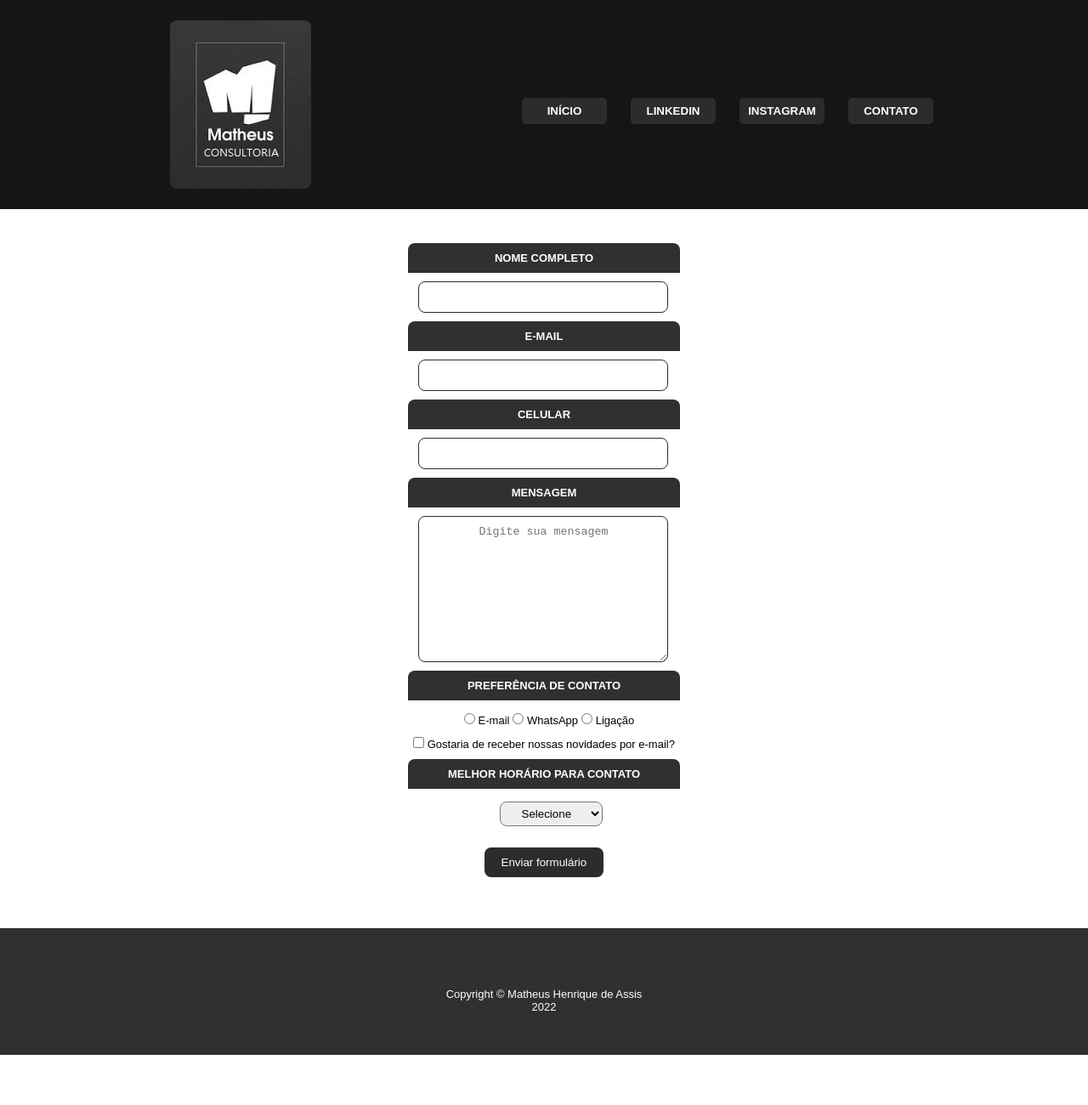
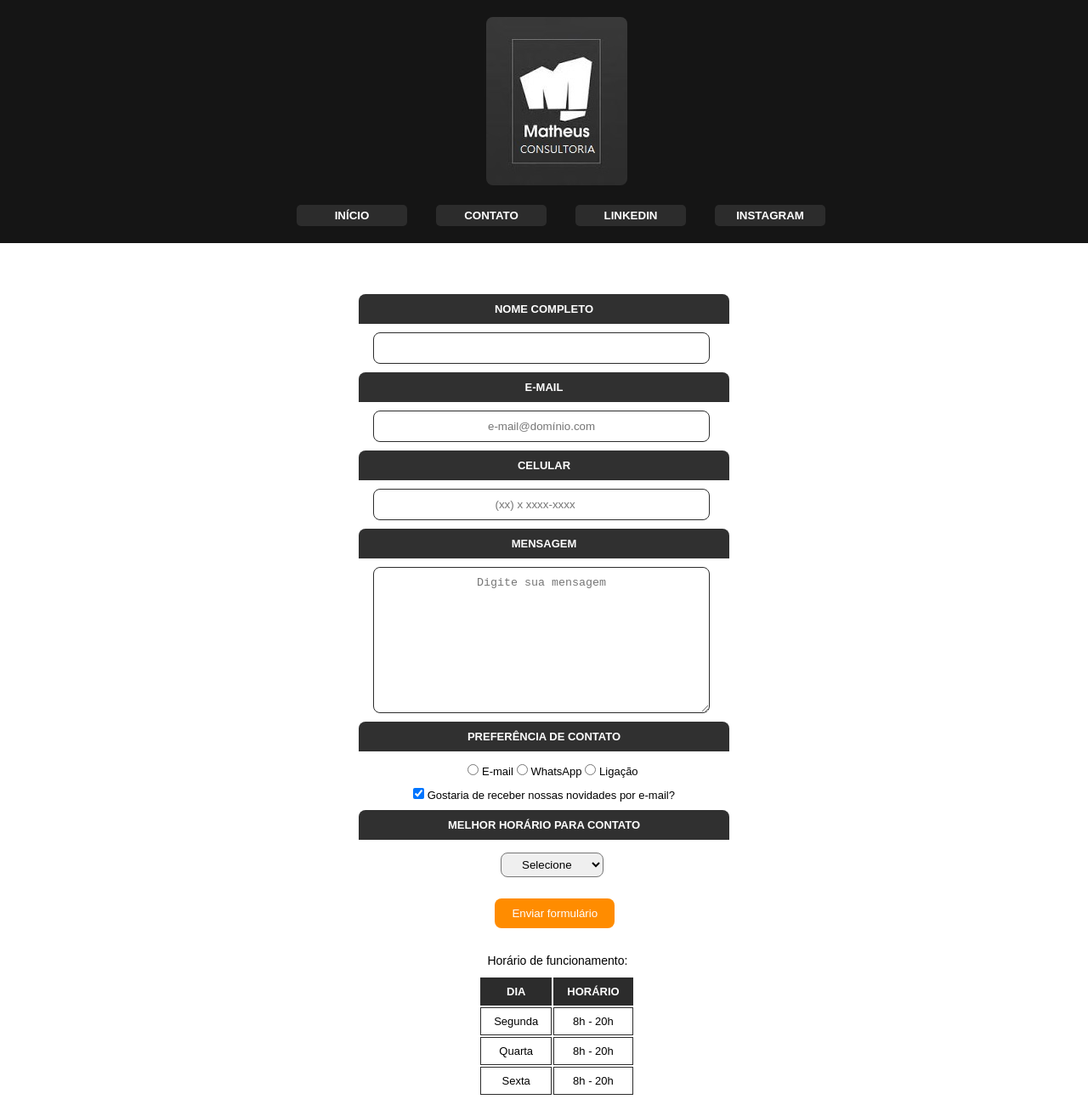
Before and after one commit to devmatheusassis/matheus-consultoria, a plain HTML site: page contato.html in a window 1280 px wide. Shown: the top 1300 px of the page at 85% size. Before the commit the page ends 1241 px from the top, so only its background shows below. Drawn offline with Linux system fonts and the light colour scheme.

Commit message:
Commit com alteração responsiva

```diff
--- a/contato.css
+++ b/contato.css
@@ -3,65 +3,64 @@
 *{
     margin: 0px;
 }
-
-/* Cabeçalho da página */
-
-header {
-    background-color: #151515;
-    padding: 20px 0;
+:root{
+    --cor-principal: #151515;
+    --cor-botao: #2c2c2c;
 }
-
-.caixa{                                 /* Tamanho da página */
-   position: relative;
-    width: 940px;
+.caixa-header h1{
+    background: var(--cor-principal);
+    padding: 15px 0;
+    padding-bottom: 50px;
+}
+.caixa-header img{
+    position: relative;
+    transform: translate(-50%, -50%);
+    top: 104px;
+    left: 51.2%;
+    border-radius: 8px;
     margin: 0 auto;
 }
-.logo{                                   /* Logo */
+.navegacao{
+    background: var(--cor-principal);
     position: relative;
-    top: 4px;
-    left: 30px;
+    text-align: center;
+    top: -40px;
+    padding-bottom: 10px;
 }
-.logo img{                               /* Imagem da Logo */
-    border-radius: 8px;
+.navegacao li{
+    display: inline-block;
+    padding: 0 15px;
 }
-.navegacao{                              /* Elementos da navegação */
-    position: absolute;
-    top: 95px;
-    right: 0;
+.navegacao button{
+    position: relative;
+    text-align: center;
+    color: white;
+    padding: 5px 20px;
+    margin: 10px auto;
+    width: 130px;
+    background: var(--cor-botao);
+    border: transparent;
+    border-radius: 5px;
+    text-transform: uppercase;
+    font-weight: bold;
+    outline: none;
+    cursor: pointer;
 }
-.navegacao li{                          /* Itens da navegação */
-    display: inline;
-    padding: 10px 2px;
-    margin: 0 10px;
+.navegacao button:hover{
+    background: #414141;
 }
-.navegacao button{                       /* Botões da navegação */
-    background-color: #2c2c2c;
-    padding: 8px;
-    width: 100px;
-    border: none;
-    border-radius: 5px;
-    outline: none;
-}
-.navegacao a{                           /* Ancoragem dos botões da Navegação */
-    text-transform: uppercase;
-    color: white;
-    text-decoration: none;
-    font-weight: bold;
-    font-family: Arial, Helvetica, sans-serif;
-}
-.navegacao a:hover {                    /* Reação dos botões da Navegação */
-    color: #747474;
+.navegacao button:active{
+    background: #ff8c00;
 }
 
 /* Conteúdo da página */
 
 main{                                    /* Divisão principal da Página*/
-    width: 940px;
     margin: 0 auto;
 }
 
 form{                                    /* Formulário */
-    margin: 40px auto;
+    margin: 20px auto;
 }
 .campos label, .radios p, .horario p{    /* Campos Labels da página */
     color: #ffffff;
@@ -80,6 +79,9 @@ form{                                    /* Formulário */
 .campos label:active{                     /* Reação cursos do mouse nos Labels */
     color: #747474;
 }
+.campos input:focus{
+    border-color: #ff8c00;
+}
 .campos input, .campos textarea{           /* Campos Input e Textarea */
     position: relative;
     text-align: center;
@@ -91,13 +93,16 @@ form{                                    /* Formulário */
     border: 1px solid #2c2c2c;
     outline: none;
 }
+.campos textarea:focus{
+    border-color: #ff8c00;
+}
 .radios label {                            /* Label do Radio */
     position: relative;
     font-family: Arial, Helvetica, sans-serif;
     font-size: 13px;
     padding: 5px 0;
     text-align: center;
-    left: 40%;
+    left: 43%;
 }
 .radios input {                             /* Input do Radio */
     text-align: center;
@@ -113,46 +118,75 @@ form{                                    /* Formulário */
     margin: 10px auto;
 }
 .horario select{                            /* Lista de opções de horário de contato */
-    position: relative;
     display: inline-block;
     text-align: center;
-    left: 44.5%;
     margin-top: 5px;
+    margin-left: 46%;
     padding: 5px 20px;
     border-radius: 8px;
+    outline: none;
+}
+.horario select:focus{
+    border-color: #ff8c00;
 }
 .botao input{                               /* Botão Enviar formulário */
     color: #ffffff;
-    position: relative;
     padding: 10px 20px;
     margin-top: 25px;
-    left: 42.5%;
-    background: #2c2c2c;
+    background: #FF8C00;
     border: none;
     border-radius: 8px;
     outline: none;
     cursor: pointer;
+    margin-left: 45.5%;
 }
 .botao input:active{                        /* Reação do cursor no botão */
-    color: #747474;
+    background: var(--cor-botao);
+}
+
+.horario-funcionamento{
+    margin-left: 44.8%;
+}
+.horario-funcionamento p{
+    font-family: Arial, Helvetica, sans-serif;
+    font-size: 14px;
+    margin-top: 30px;
+    margin-bottom: 10px;
+}
+
+table{
+    margin-left: 44%;
+    border-radius: 5px;
+    text-align: center;
+    font-family: Arial, Helvetica, sans-serif;
+}
+thead{
+    background-color: #2c2c2c;
+    color: white;
+    text-transform: uppercase;
+    font-family: Arial, Helvetica, sans-serif;
+    font-size: 13px;
+}
+th, td{
+    border: 1px var(--cor-botao) solid;
+    padding: 8px 15px;
+    font-size: 13px;
 }
 
 /* Rodapé da página */
 
-footer {                                     /* Rodapé da página */
-    position: relative;
+footer{
+    background: var(--cor-principal);
+    height: 100px;
+    margin-top: 35px;
+}
+footer p{
     text-align: center;
-    background: #303030;
-    height: 149px;
-    top: 20px;
+    color: white;
+    font-family: Arial, Helvetica, sans-serif;
+    font-size: 13px;
+    padding-top: 35px;
 }
-footer p{                                    /* Copyright */
-    position: relative;
-    color: white;
-    font-size: 13px;
-    font-family: Arial, Helvetica, sans-serif;
-    top: 70px;
+footer p:hover{
+    color: #cccccc;
 }
-footer p:hover{                              /* Reação no Copyright */
-    color: #747474;
-}
--- a/contato.html
+++ b/contato.html
@@ -9,15 +9,15 @@
 </head>
 <body>
     <header>
-        <div class="caixa">
+        <div class="caixa-header">
              <h1 class="logo"><img src="./logo.jpg" alt="Logo"></h1>
                 <nav class="navegacao">
                  <ul>
-                    <li><button><a href="index.html">Início</a></button></li>
-                    <li><button><a href="https://br.linkedin.com/in/matheusdeassis" target="_blank">LinkedIn</a></button></li>
-                    <li><button><a href="https://www.instagram.com/matheush.assis/" target="_blank">Instagram</a></button></li>
-                    <li><button><a href="contato.html">Contato</a></button></li>
-                 </ul>
+                    <li class="nav-principal"><a href="index.html"><button>Início</button></a></li>
+                    <li class="nav-principal"><a href="contato.html"><button>Contato</button></a></li>
+                    <li class="nav-social"><a href="https://br.linkedin.com/in/matheusdeassis" target="_blank"><button>LinkedIn</button></a></li>
+                    <li class="nav-social"><a href="https://www.instagram.com/matheush.assis/" target="_blank"><button>Instagram</button></a></li>
+                    </ul>
                 </nav>
         </div>
     </header>
@@ -27,11 +27,11 @@
                 <label for="nome">Nome completo</label>
                     <input type="text" id="nome" required>
                 <label for="email">E-mail</label>
-                    <input type="text" id="email" required>
+                    <input type="email" id="email" placeholder="e-mail@domínio.com" required>
                 <label for="celular">Celular</label>
-                    <input type="text" id="celular" required>
+                    <input type="number" id="celular" placeholder="(xx) x xxxx-xxxx" required>
                 <label for="mensagem">Mensagem</label>
-                    <textarea name="mensagem" id="mensagem" cols="40" rows="10" placeholder="Digite sua mensagem" required></textarea>
+                    <textarea name="mensagem" id="mensagem" cols="40" rows="10" placeholder="Digite sua mensagem" maxlength="500" required></textarea>
             </div>
             <div class="radios">
                 <p>Preferência de contato</p>
@@ -40,21 +40,46 @@
                 <label for="radio-ligacao"><input type="radio" name="contato" value="ligacao" id="radio-ligacao"> Ligação</label>
             </div>
             <div class="checkbox">
-                <label for="checkbox"><input type="checkbox" id="checkbox"> Gostaria de receber nossas novidades por e-mail?</label>
+                <label for="checkbox"><input type="checkbox" id="checkbox" checked> Gostaria de receber nossas novidades por e-mail?</label>
             </div>
             <div class="horario">
                 <p>Melhor horário para contato</p>
                 <select name="horario" id="turno" required>
-                    <option value="">Selecione</option>
-                    <option value="">Manhã</option>
-                    <option value="">Tarde</option>
-                    <option value="">Noite</option>
+                    <option disabled selected value="">Selecione</option>
+                    <option value="manha">Manhã</option>
+                    <option value="tarde">Tarde</option>
+                    <option value="noite">Noite</option>
                 </select>
             </div>
             <div class="botao">
             <input type="submit" value="Enviar formulário">
             </div>
         </form>
+        <div class="horario-funcionamento">
+            <p>Horário de funcionamento:</p>
+        </div>
+        <table>
+            <thead>
+                <tr>
+                    <th>Dia</th>
+                    <th>Horário</th>
+                </tr>
+            </thead>
+            <tbody>
+            <tr>
+                <td>Segunda</td>
+                <td>8h - 20h</td>
+            <tr>
+                <td>Quarta</td>
+                <td>8h - 20h</td>
+            </tr>
+            <tr>
+                <td>Sexta</td>
+                <td>8h - 20h</td>
+            </tr>
+            </tbody>
+        </table>
+
     </main>
     <footer>
         <p>Copyright &copy; Matheus Henrique de Assis <br> 2022</p>
--- a/servico.css
+++ b/servico.css
@@ -3,61 +3,60 @@
 *{
     margin: 0px;
 }
-
-/* Cabeçalho da página */
-
-header {
-    background-color: #151515;
-    padding: 20px 0;
+:root{
+    --cor-principal: #151515;
+    --cor-botao: #2c2c2c;
 }
-
-.caixa{                                 /* Tamanho da página */
-   position: relative;
-    width: 940px;
+.caixa-header h1{
+    background: var(--cor-principal);
+    padding: 15px 0;
+    padding-bottom: 50px;
+}
+.caixa-header img{
+    position: relative;
+    transform: translate(-50%, -50%);
+    top: 104px;
+    left: 51.2%;
+    border-radius: 8px;
     margin: 0 auto;
 }
-.logo{                                   /* Logo */
+.navegacao{
+    background: var(--cor-principal);
     position: relative;
-    top: 4px;
-    left: 30px;
+    text-align: center;
+    top: -40px;
+    padding-bottom: 10px;
 }
-.logo img{                               /* Imagem da Logo */
-    border-radius: 8px;
+.navegacao li{
+    display: inline-block;
+    padding: 0 15px;
 }
-.navegacao{                              /* Elementos da navegação */
-    position: absolute;
-    top: 95px;
-    right: 0;
+.navegacao button{
+    position: relative;
+    text-align: center;
+    color: white;
+    padding: 5px 20px;
+    margin: 10px auto;
+    width: 130px;
+    background: var(--cor-botao);
+    border: transparent;
+    border-radius: 5px;
+    text-transform: uppercase;
+    font-weight: bold;
+    outline: none;
+    cursor: pointer;
 }
-.navegacao li{                          /* Itens da navegação */
-    display: inline;
-    padding: 10px 2px;
-    margin: 0 10px;
+.navegacao button:hover{
+    background: #414141;
 }
-.navegacao button{                       /* Botões da navegação */
-    background-color: #2c2c2c;
-    padding: 8px;
-    width: 100px;
-    border: none;
-    border-radius: 5px;
-    outline: none;
+.navegacao button:active{
+    background: #ff8c00;
 }
-.navegacao a{                           /* Ancoragem dos botões da Navegação */
-    text-transform: uppercase;
-    color: white;
-    text-decoration: none;
-    font-weight: bold;
-    font-family: Arial, Helvetica, sans-serif;
-}
-.navegacao a:hover {                    /* Reação dos botões da Navegação */
-    color: #747474;
-}
-
 /* Conteúdo da página */
 
 .servico{                               /* Elemento principal do serviço */
     position: relative;
-    width: 900px;
+    width: 60%;
     margin: 30px auto;
     text-align: center;
     left: 10px;
@@ -92,25 +91,26 @@ header {
     font-size: 50px;
 }
 .preco :hover{                          /* Reação de cursor no preço */
-    color: #747474;
+    color: #ff8c00;
+    transition: 0.5s;
+    cursor: default;
+    transform: scale(1.1);
 }
 
 /* Rodapé da página */
 
-footer {                                     /* Rodapé da página */
-    position: relative;
+footer{
+    background: var(--cor-principal);
+    height: 100px;
+    margin-top: 35px;
+}
+footer p{
     text-align: center;
-    background: #303030;
-    height: 149px;
-    top: 20px;
+    color: white;
+    font-family: Arial, Helvetica, sans-serif;
+    font-size: 13px;
+    padding-top: 35px;
 }
-footer p{                                    /* Copyright */
-    position: relative;
-    color: white;
-    font-size: 13px;
-    font-family: Arial, Helvetica, sans-serif;
-    top: 70px;
+footer p:hover{
+    color: #cccccc;
 }
-footer p:hover{                              /* Reação no Copyright */
-    color: #747474;
-}
--- a/style.css
+++ b/style.css
@@ -1,117 +1,110 @@
-/* Author: Matheus Henrique de Assis*/
-
 *{
     margin: 0px;
 }
-
-/* Cabeçalho da página */
-
-header {
-    background-color: #151515;
-    padding: 20px 0;
+:root{
+    --cor-principal: #151515;
+    --cor-botao: #2c2c2c;
+}
+.caixa-header h1{
+    background: var(--cor-principal);
+    padding: 15px 0;
+    padding-bottom: 50px;
+}
+.caixa-header img{
+    position: relative;
+    transform: translate(-50%, -50%);
+    top: 104px;
+    left: 51.2%;
+    border-radius: 8px;
+    margin: 0 auto;
+}
+.navegacao{
+    background: var(--cor-principal);
+    position: relative;
+    text-align: center;
+    top: -40px;
+    padding-bottom: 10px;
+}
+.navegacao li{
+    display: inline-block;
+    padding: 0 15px;
+}
+.navegacao button{
+    position: relative;
+    text-align: center;
+    color: white;
+    padding: 5px 20px;
+    margin: 10px auto;
+    width: 130px;
+    background: var(--cor-botao);
+    border: transparent;
+    border-radius: 5px;
+    text-transform: uppercase;
+    font-weight: bold;
+    outline: none;
+    cursor: pointer;
+}
+.navegacao button:hover{
+    background: #414141;
+}
+.navegacao button:active{
+    background: #ff8c00;
 }
 
-.caixa{                            /* Tamanho da página */
-   position: relative;
-    width: 940px;
-    margin: 0 auto;
+/* Corpo da Página */
+
+.servicos{
+    text-align: center;
 }
-.logo{                            /* Logo */
-    position: relative;
-    top: 4px;
-    left: 30px;
-}
-.logo img{                        /* Imagem da Logo */
+.servicos li{
+    display: inline-block;
+    list-style: none;
+    vertical-align: top;
+    width: 21em;
+    height: 15em;
+    margin: 10px;
+    cursor: pointer;
+    border: 2px var(--cor-botao) solid;
     border-radius: 8px;
 }
-.navegacao{                       /* Elementos da navegação */
-    position: absolute;
-    top: 95px;
-    right: 0;
+.servicos li:hover{
+    border-color: #ff8c00;
 }
-.navegacao li{                    /* Itens da navegação */
-    display: inline;
-    padding: 10px 2px;
-    margin: 0 10px;
-}
-.navegacao button{                /* Botões da navegação */
-    background-color: #2c2c2c;
-    padding: 8px;
-    width: 100px;
-    border: none;
-    border-radius: 5px;
-    outline: none;
-}
-.navegacao a{                     /* Ancoragem dos botões da Navegação */
+.servicos h2{
+    color: white;
+    font-family: Arial, Helvetica, sans-serif;
+    font-size: 20px;
+    text-decoration: none;
     text-transform: uppercase;
-    color: white;
-    text-decoration: none;
-    font-weight: bold;
-    font-family: Arial, Helvetica, sans-serif;
-}
-.navegacao a:hover {              /* Reação dos botões da Navegação */
-    color: #747474;
-}
-
-/* Conteúdo da página */
-
-.servicos{                         /* Lista de seviços na página principal */
-    width: 940px;
-    margin: 30px auto;
-}
-.servicos li{                       /* Itens de lista de serviços */
-    display: inline-block;
-    text-align: center;
-    width: 30%;
-    vertical-align: top;
-    margin: 30px 10px;
-    padding: 0 0 14px 0;
-    box-sizing: border-box;
-    border: 2px solid #2c2c2c;
-    border-radius: 10px;
-}
-
-.servicos li:hover {                /* Reação de cursor nos serviços */
-    border-color: #747474;
-}
-.servicos li:active h2{             /* Reação de cursor nos serviços */
-    color: #747474;
-}
-.servicos a{                        /* Ancoragem de lista de servicos */
-    text-decoration: none;
-}
-.servicos img{                      /* Imagens na lista de serviços */
-    padding: 20px;
-    width: 130px;
-    height: 130px;
-}
-.servicos h2{                       /* Nome dos serviços */
-    padding: 6px;
-    color: white;
-    font-size: 16px;
-    text-transform: uppercase;
-    font-family: Arial, Helvetica, sans-serif;
-    background-color: #2e2e2e;
+    background: var(--cor-botao);
     border-top-left-radius: 5px;
     border-top-right-radius: 5px;
 }
+.servicos img{
+    margin: 50px 0;
+    width: 100px;
+}
+.servicos a{
+    text-decoration: none;
+}
+.servicos button:active{
+    background: #ff8c00;
+}
 
-/* Rodapé da página */
+/* Rodapé */
 
-footer {                            /* Rodapé da página */
-    position: relative;
+footer{
+    background: var(--cor-principal);
+    height: 100px;
+    margin-top: 60px;
+}
+footer p{
     text-align: center;
-    background: #303030;
-    height: 149px;
-    top: 20px;
+    color: white;
+    font-family: Arial, Helvetica, sans-serif;
+    font-size: 13px;
+    padding-top: 35px;
 }
-footer p{                           /* Copyright */
-    position: relative;
-    color: white;
-    font-size: 13px;
-    font-family: Arial, Helvetica, sans-serif;
-    top: 70px;
+footer p:hover{
+    color: #cccccc;
 }
-footer p:hover{                     /* Reação no Copyright */
-    color: #747474;
-}
```
Also changed, not shown: auditoria.html (+7 -7 lines), consultoria.html (+7 -7 lines), index.html (+10 -10 lines), mentoria.html (+7 -7 lines), auditoria.jpg (deleted), consultoria.jpg (deleted), mentoria.jpg (deleted), servico.jpg (added).
